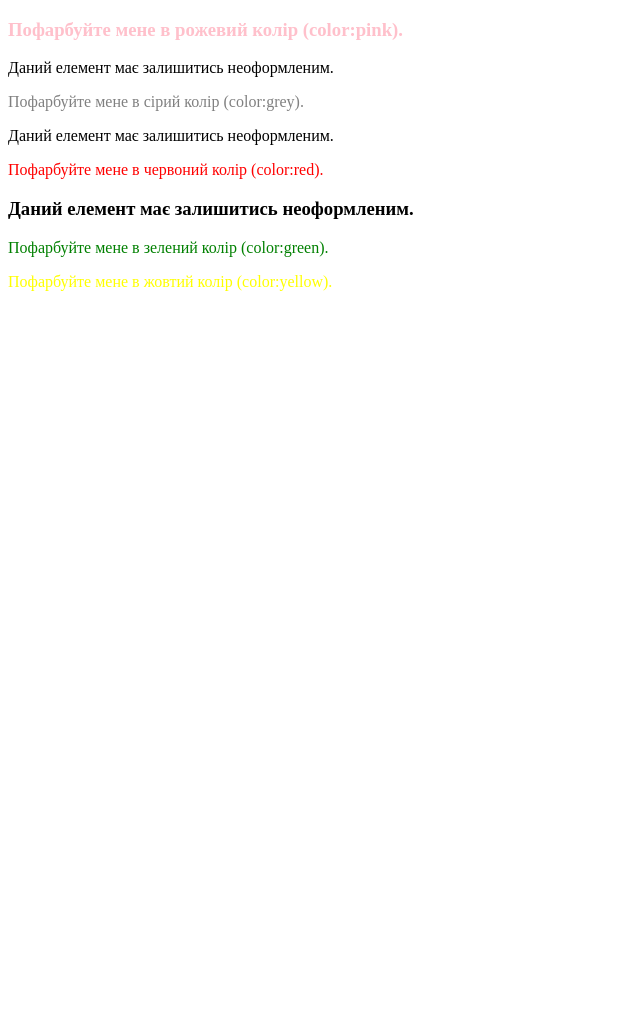
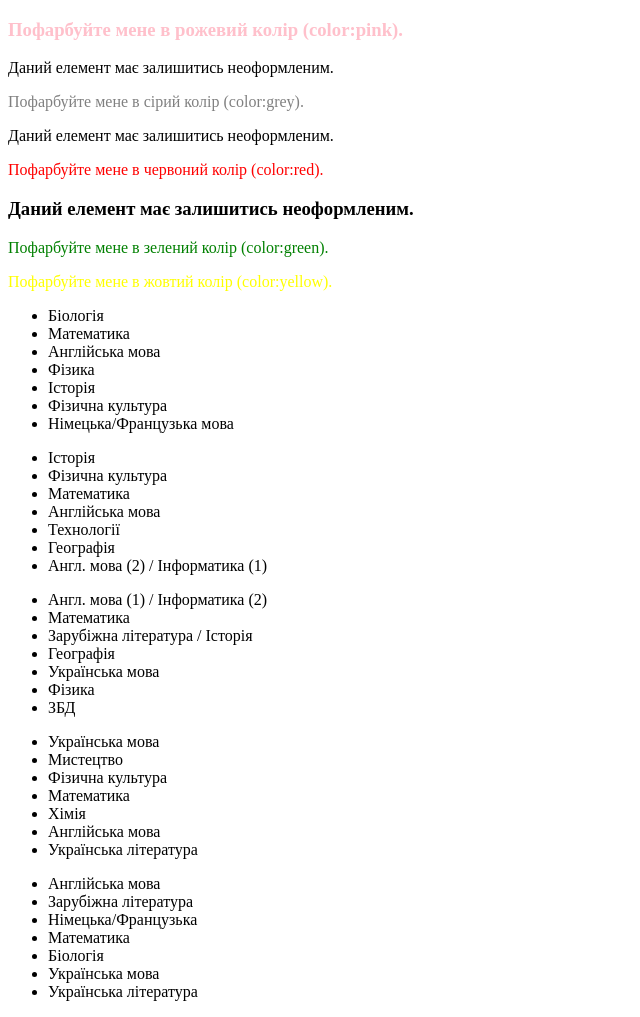
Before and after one commit to lerakrugliy/HW-8, a plain HTML site: page index.html in a window 1280 px wide. Shown: the whole page, without its empty margins (0-640 px from the left). Before the commit the page ends 800 px from the top, so only its background shows below. Drawn offline with Linux system fonts and the light colour scheme.

Commit message:
+ex2 html

```diff
--- a/index.html
+++ b/index.html
@@ -17,5 +17,53 @@
         <p>Пофарбуйте мене в зелений колір (color:green).</p>
         <p class="yellow">Пофарбуйте мене в жовтий колір (color:yellow).</p>
       </div>
+
+      <div class="schedule">
+        <ul class="day monday">
+          <li>Біологія</li>
+          <li>Математика</li>
+          <li>Англійська мова</li>
+          <li>Фізика</li>
+          <li>Історія</li>
+          <li>Фізична культура</li>
+          <li>Німецька/Французька мова</li>
+        </ul>
+        <ul class="day tuesday">
+          <li>Історія</li>
+          <li>Фізична культура</li>
+          <li>Математика</li>
+          <li>Англійська мова</li>
+          <li>Технології</li>
+          <li>Географія</li>
+          <li>Англ. мова (2) / Інформатика (1)</li>
+        </ul>
+        <ul class="day wednesday">
+          <li>Англ. мова (1) / Інформатика (2)</li>
+          <li>Математика</li>
+          <li>Зарубіжна література / Історія</li>
+          <li>Географія</li>
+          <li>Українська мова</li>
+          <li>Фізика</li>
+          <li>ЗБД</li>
+        </ul>
+        <ul class="day thursday">
+          <li>Українська мова</li>
+          <li>Мистецтво</li>
+          <li>Фізична культура</li>
+          <li>Математика</li>
+          <li>Хімія</li>
+          <li>Англійська мова</li>
+          <li>Українська література</li>
+        </ul>
+        <ul class="day friday">
+          <li>Англійська мова</li>
+          <li>Зарубіжна література</li>
+          <li>Німецька/Французька</li>
+          <li>Математика</li>
+          <li>Біологія</li>
+          <li>Українська мова</li>
+          <li>Українська література</li>
+        </ul>
+      </div>
 </body>
 </html>
```
Also changed, not shown: css/styles.css (line endings or trailing spaces).
